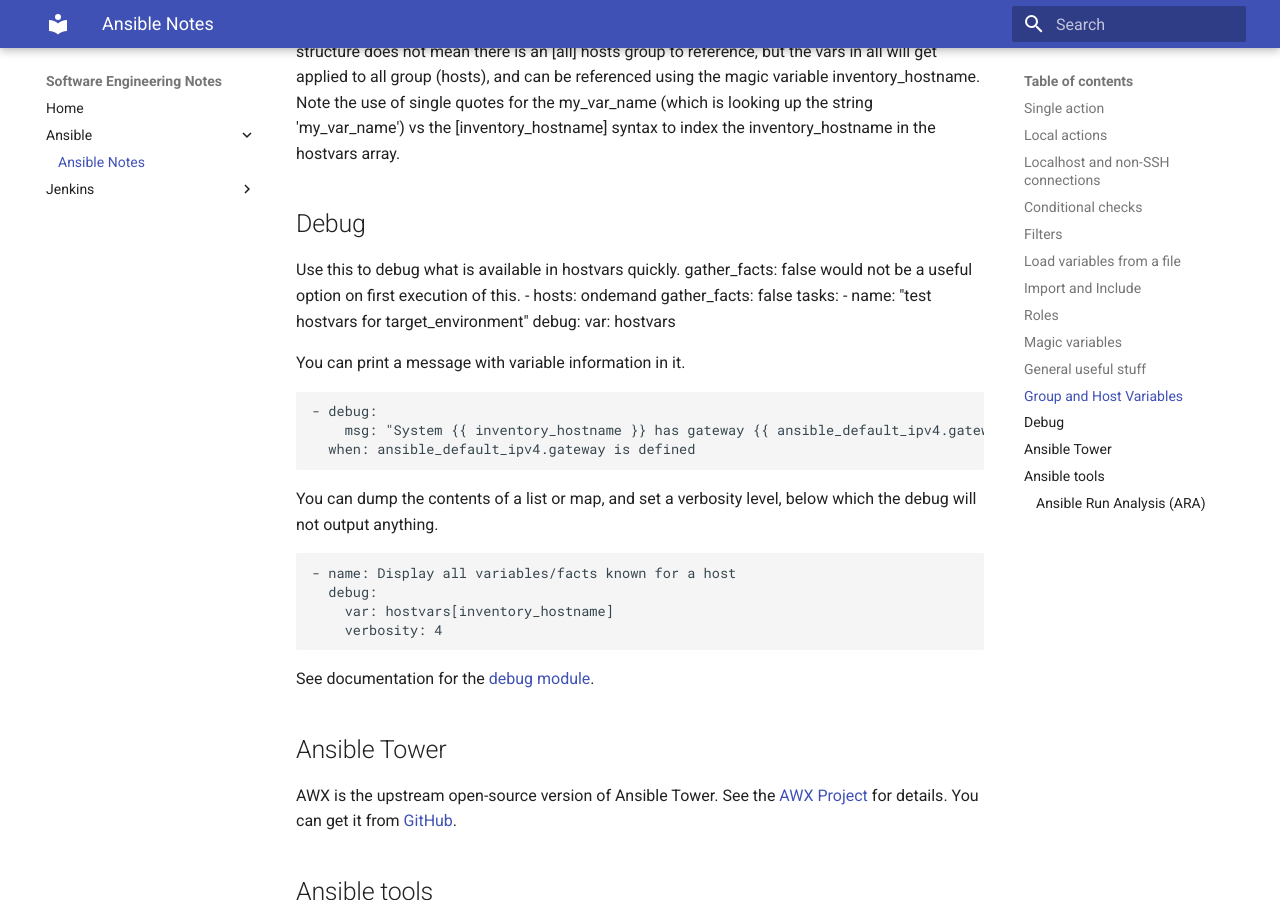
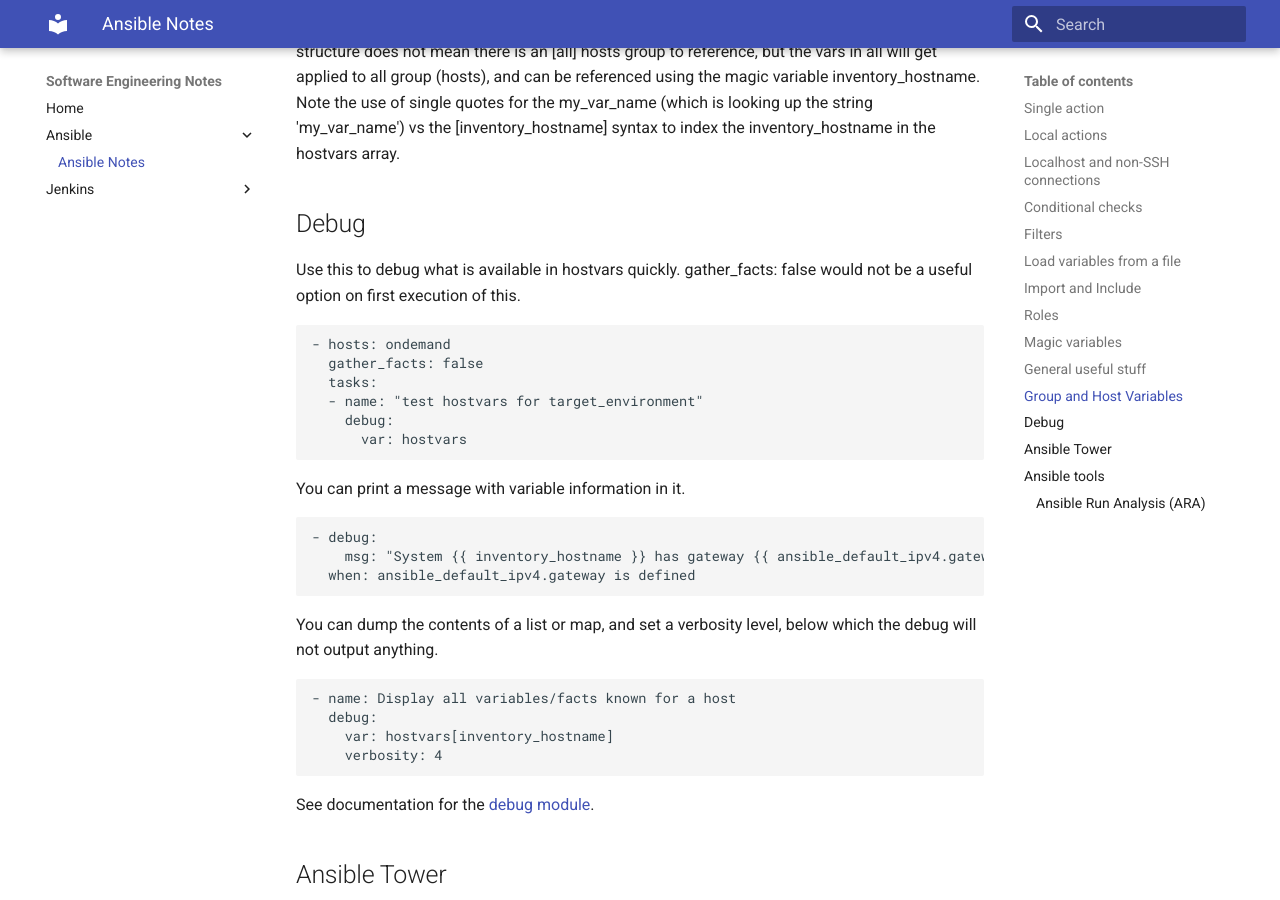
Before and after one commit to agarthetiger/mkdocs, an MkDocs documentation site: the page built from docs/ansible/Ansible.md, in a window 1280 px wide and 900 px high, scrolled down 4218 px. Built offline with MkDocs 1.6.1 and Material for MkDocs 9.7.7, drawn with Linux system fonts in a browser that asks for light colours; some of the changed text lies outside the part shown.

```diff
--- a/docs/ansible/Ansible.md
+++ b/docs/ansible/Ansible.md
@@ -2,7 +2,7 @@
 
 ## Single action
 
-    `ansible all -m setup -i 127.0.0.1, --connection=local`
+    ansible all -m setup -i 127.0.0.1, --connection=local
 
 * `ansible all` execute ansible against host group 'all'
 * `-m setup` run the setup module to gather information about the hosts
@@ -148,12 +148,13 @@ Use {{ hostvars[inventory_hostname]['my_var_name'] }} to reference. Note the gro
 
 ## Debug
 Use this to debug what is available in hostvars quickly. gather_facts: false would not be a useful option on first execution of this.
-- hosts: ondemand
-  gather_facts: false
-  tasks:
-  - name: "test hostvars for target_environment"
-    debug:
-      var: hostvars
+
+    - hosts: ondemand
+      gather_facts: false
+      tasks:
+      - name: "test hostvars for target_environment"
+        debug:
+          var: hostvars
 
 You can print a message with variable information in it.
 
```
